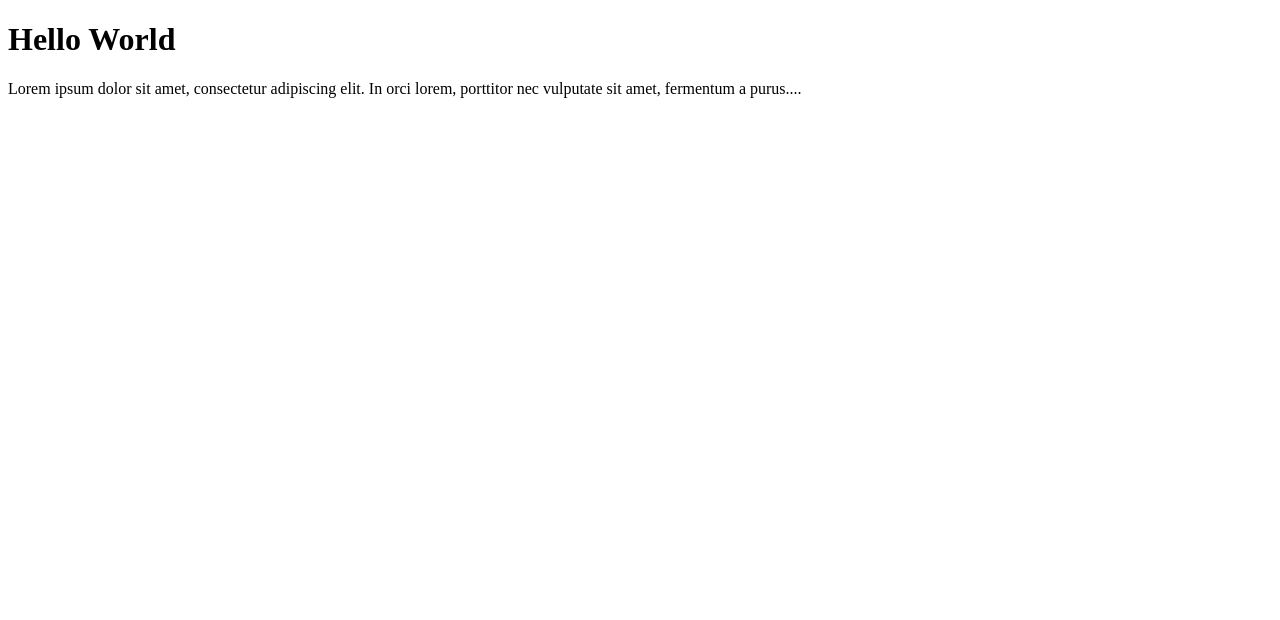
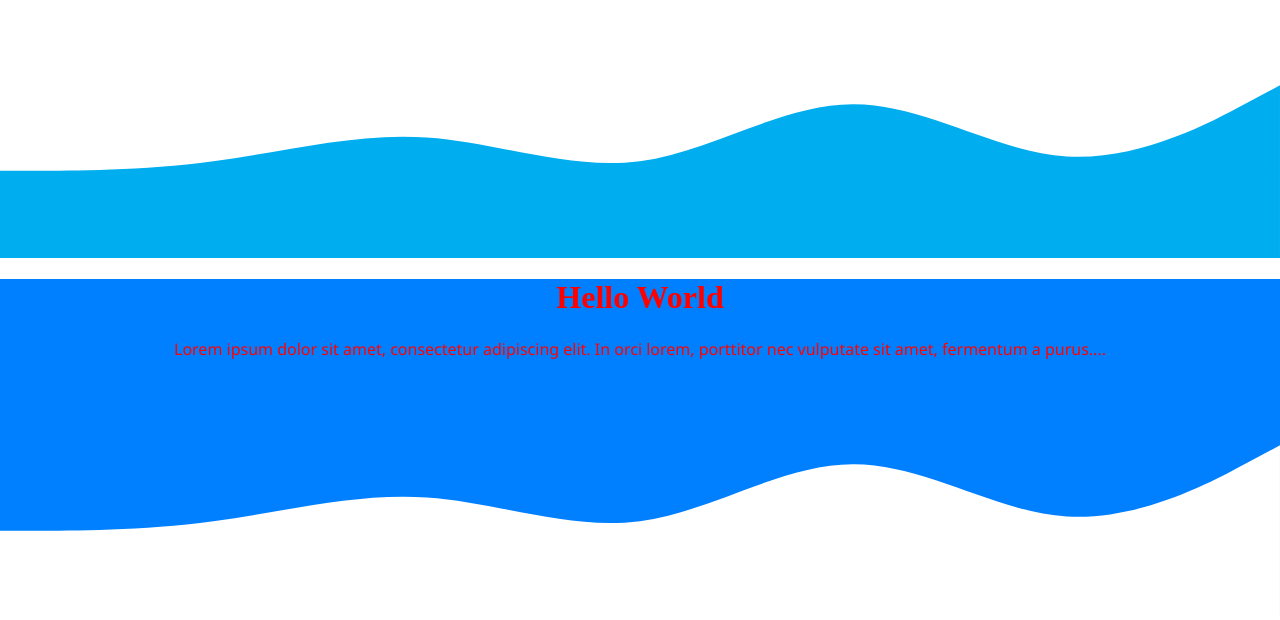
Before and after one commit to bayeggex/SteamSalesCountDown.github.io, a plain HTML site: page SteamCountDown/Main.html in a window 1280 px wide. Drawn offline with Linux system fonts and the light colour scheme.

Commit message:
dalga
dalga yaptım

```diff
--- a/SteamCountDown/Main.html
+++ b/SteamCountDown/Main.html
@@ -1,17 +1,18 @@
 <!DOCTYPE html>
 <html lang="en">
 <head>
+    <link rel="stylesheet" type="text/css" href="styles.css" />
     <meta charset="UTF-8">
-    <meta http-equiv="X-UA-Compatible" content="IE=edge">
-    <meta name="viewport" content="width=device-width, initial-scale=1.0">
     <title>Testing</title>
 </head>
 <body>
-
-    <div class="curved-div">
+    <div class="dalga yukari">
+        <svg xmlns="http://www.w3.org/2000/svg" viewBox="0 0 1440 290"><path fill="#00adee" fill-opacity="1" d="M0,192L40,192C80,192,160,192,240,181.3C320,171,400,149,480,154.7C560,160,640,192,720,181.3C800,171,880,117,960,117.3C1040,117,1120,171,1200,176C1280,181,1360,139,1400,117.3L1440,96L1440,320L1400,320C1360,320,1280,320,1200,320C1120,320,1040,320,960,320C880,320,800,320,720,320C640,320,560,320,480,320C400,320,320,320,240,320C160,320,80,320,40,320L0,320Z"></path></svg>
+    <div class="dalga">
         <h1>Hello World</h1>
         <p>Lorem ipsum dolor sit amet, consectetur adipiscing elit. In orci lorem, porttitor nec vulputate sit amet, fermentum a purus....</p>
-      </div>
+        <svg xmlns="http://www.w3.org/2000/svg" viewBox="0 0 1440 290"><path fill="#fff" fill-opacity="1" d="M0,192L40,192C80,192,160,192,240,181.3C320,171,400,149,480,154.7C560,160,640,192,720,181.3C800,171,880,117,960,117.3C1040,117,1120,171,1200,176C1280,181,1360,139,1400,117.3L1440,96L1440,320L1400,320C1360,320,1280,320,1200,320C1120,320,1040,320,960,320C880,320,800,320,720,320C640,320,560,320,480,320C400,320,320,320,240,320C160,320,80,320,40,320L0,320Z"></path></svg>
+    </div>
 
 
 </body>
--- /dev/null
+++ b/SteamCountDown/styles.css
@@ -0,0 +1,27 @@
+body {
+  width: 100vw;
+  height: 100vh;
+  margin: 0;
+  overflow: hidden;
+}
+.dalga {
+  background-color: rgb(0, 128, 255);
+  color: rgb(255, 0, 0);
+  text-align: center;
+}
+.dalgah1  {
+  font-size: 6rem;
+  font-family: 'Segoe UI', Tahoma, Geneva, Verdana, sans-serif;
+}
+.dalga p {
+  font-size: 1rem;
+  font-family: 'Segoe UI', Tahoma, Geneva, Verdana, sans-serif;
+  margin: 0 5rem 0 5rem;
+}
+
+.dalga svg {
+  display: block;
+}
+.dalga.yukari {
+  background-color: #fff;
+}
```
Also changed, not shown: SteamCountDown/Style.css (deleted).
